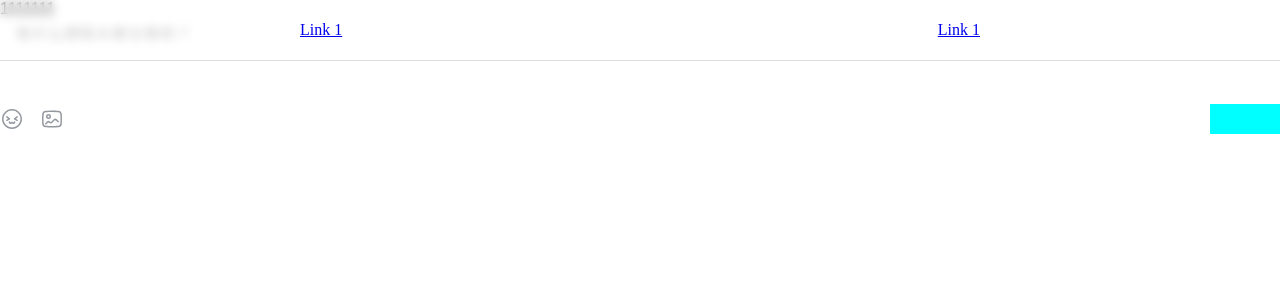
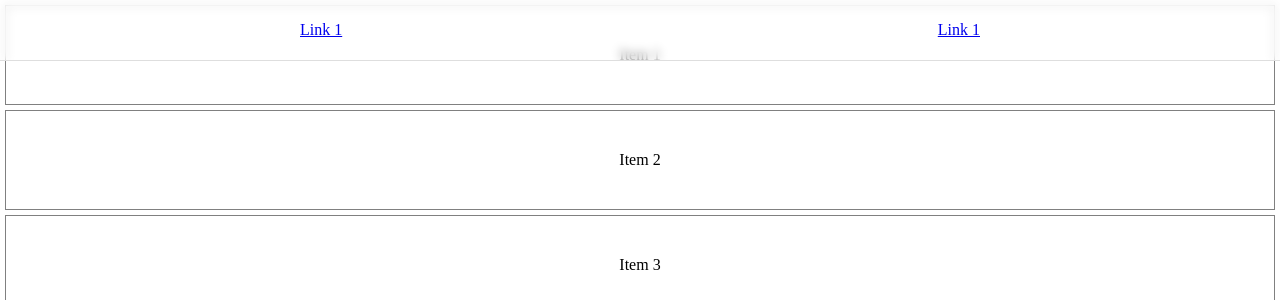
Before and after one commit to monclic/FinalProjiect, a Vue app in the folder User_UI/: page /test in a window 1280 px wide. Shown: the top 308 px of the page. Built offline with nearby package versions, Linux system fonts and the light colour scheme; what @yeger/vue-masonry-wall would draw is missing.

Commit message:
### 上拉加载

```diff
--- a/User_UI/src/components/test.vue
+++ b/User_UI/src/components/test.vue
@@ -1,19 +1,78 @@
 <template>
-  <button @click="cc">1111111</button>
-<short_publish ref="mref"></short_publish>
+  <div class="scrollable" ref="scrollable" @scroll="handleScroll">
+    <div v-for="(item, index) in items" :key="index" class="item">
+      {{ item }}
+    </div>
+    <div v-if="loading" class="loading">Loading...</div>
+  </div>
 </template>
 
-<script lang='ts' setup>
-import { defineComponent, ref } from 'vue';
-import MyComponent from './testVV.vue';
-import short_publish from './Short/short-publish.vue'
-const mref =  ref<any>();
-function cc(){
-  mref.value?.dialogShow()
-}
+<script lang="ts" setup>
+import { ref, reactive, onMounted } from 'vue';
 
+const scrollable = ref<HTMLDivElement | null>(null);
+const items = reactive(Array.from({ length: 20 }, (_, i) => `Item ${i + 1}`));
+const loading = ref(false);
+const handleScroll = () => {
+    if (
+      scrollable.value &&
+      scrollable.value.scrollTop + scrollable.value.clientHeight >= scrollable.value.scrollHeight - 10
+    ) {
+      if (!loading.value) {
+        loading.value = true;
+        setTimeout(() => {
+          items.push(`Item ${items.length + 1}`);
+          loading.value = false;
+        }, 500); //加载动画5s
+      }
+    }
+  };
+
+onMounted(() => {
+  scrollable.value?.addEventListener('scroll', handleScroll);
+
+  return () => {
+    scrollable.value?.removeEventListener('scroll', handleScroll);
+  };
+});
 </script>
 
 <style scoped>
+.scrollable {
+  height: 300px;
+  overflow-y: auto;
+  padding-bottom: 10px;
+}
+
+.item {
+  height: 100px;
+  border: 1px solid gray;
+  margin: 5px;
+  display: flex;
+  align-items: center;
+  justify-content: center;
+}
+
+.loading {
+  text-align: center;
+  margin: 10px;
+  font-size: 20px;
+  color: gray;
+}
+/* 隐藏滚动条 */
+::-webkit-scrollbar {
+  width: 0;
+  height: 0;
+}
+
+/* 隐藏滚动条上的滑块 */
+::-webkit-scrollbar-thumb {
+  display: none;
+}
+
+/* 隐藏滚动条的背景 */
+::-webkit-scrollbar-track {
+  display: none;
+}
 
 </style>
```
